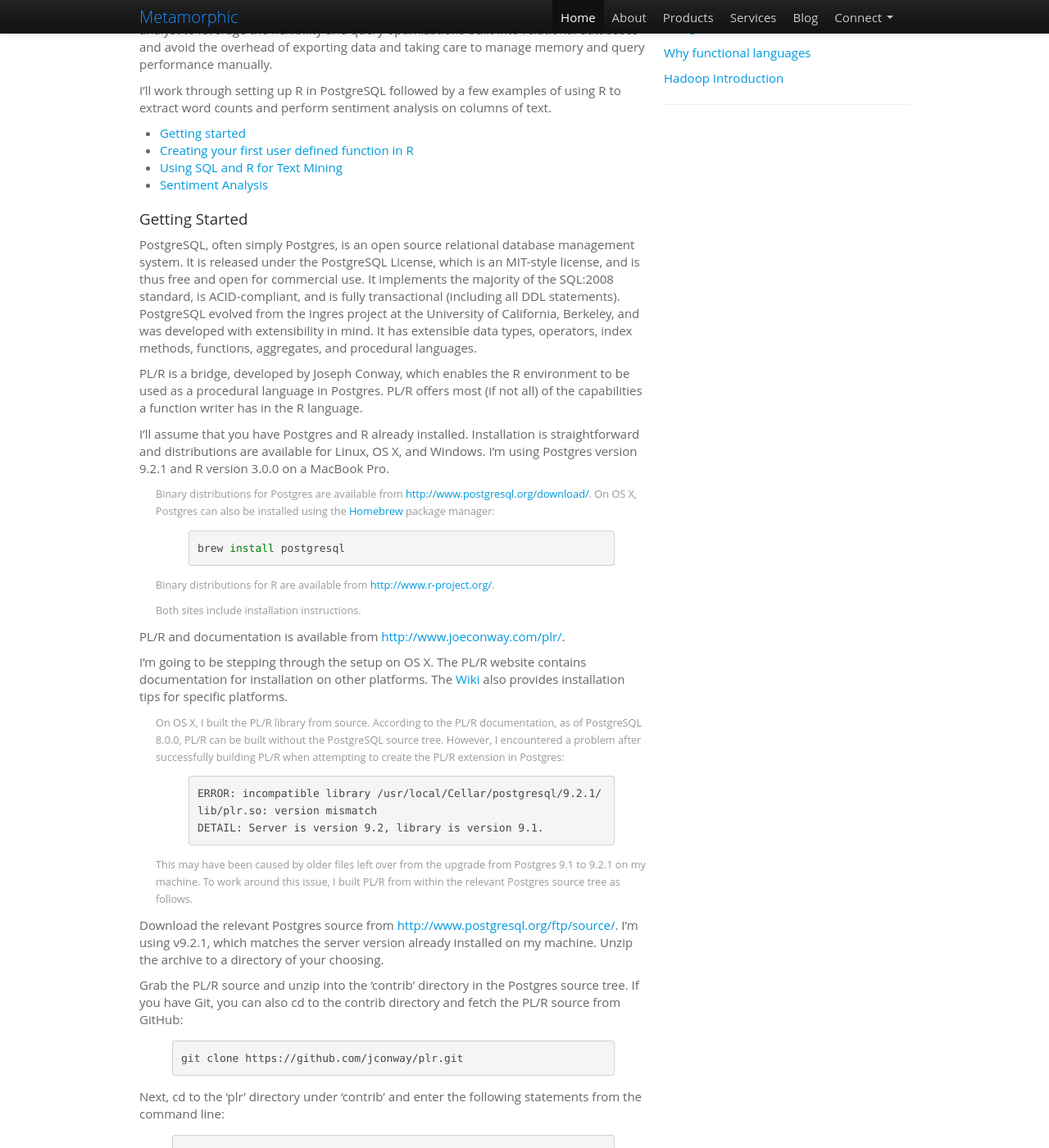
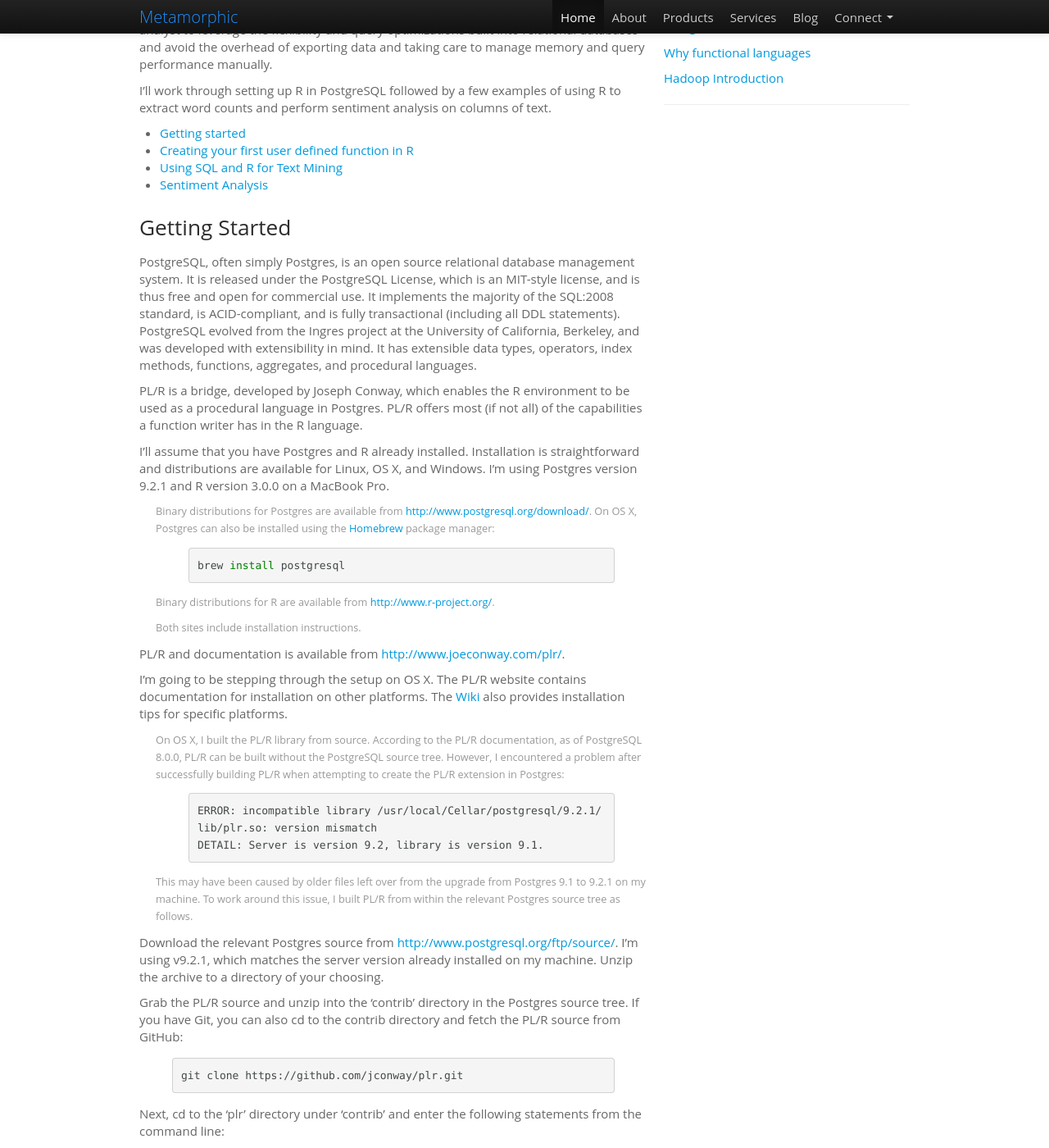
Before and after one commit to markmo/markmo.github.io, a Jekyll site: the page built from _posts/2013-05-20-user-defined-sql-functions-in-r.md, in a window 1280 px wide and 1400 px high, scrolled down 499 px. Shown: the whole window at 82% size. Built offline with Jekyll 4.4.1, drawn with Linux system fonts in a browser that asks for light colours; nearby versions of some CDN libraries; Markdown is read by kramdown in place of the engine named in the settings.

Commit message:
minor copy and formatting changes

```diff
--- a/_posts/2013-05-20-user-defined-sql-functions-in-r.md
+++ b/_posts/2013-05-20-user-defined-sql-functions-in-r.md
@@ -28,7 +28,7 @@ sentiment analysis on columns of text.
 * [Using SQL and R for Text Mining](#wordcount)
 * [Sentiment Analysis](#sentiment)
 
-<h4>Getting Started</h4>
+<h3>Getting Started</h3>
 
 PostgreSQL, often simply Postgres, is an open source relational database management system. It is released under
 the PostgreSQL License, which is an MIT-style license, and is thus free and open for commercial use. It implements
@@ -143,7 +143,7 @@ sudo make install
 
 The PL/R library should now be installed and available to Postgres.
 
-<h4>Creating your first user defined function in R</h4>
+<h3>Creating your first user defined function in R</h3>
 
 I use [pgAdmin3](http://www.pgadmin.org/visualtour16.php) as a graphical user interface for Postgres. Binary distributions can be obtained from
 [http://www.pgadmin.org/download/](http://www.pgadmin.org/download/).
@@ -220,7 +220,7 @@ You should see the following results:
 </tr>
 </table>
 
-<h4>Using SQL and R for Text Mining</h4>
+<h3>Using SQL and R for Text Mining</h3>
 
 In this example, we'll create a function to do a word count for a column value containing text. The first thing we'll need is a
 column of text. Stack Exchange kindly make their database of questions and answers from sites such as Stack
@@ -286,7 +286,7 @@ select id, wc(body), body from posts limit 10;
 You should see the word counts next to the body of text in each row.
 <br>
 
-<h4>Sentiment Analysis</h4>
+<h3>Sentiment Analysis</h3>
 
 In this last example, we'll define a function to assign a sentiment score given a body of text in a column. I have
 adapted an approach proposed by [Jeffrey Breen](http://jeffreybreen.wordpress.com/2011/07/04/twitter-text-mining-r-slides/), used
--- a/css/main.css
+++ b/css/main.css
@@ -322,7 +322,7 @@ footer li a {
     color: #1189D9;
 }
 
-h4 {
+h3, h4 {
     margin-top: 20px;
 }
 
```
Also changed, not shown: _posts/2013-06-06-will-java-stay-relevant.md (+1 -1 lines).
